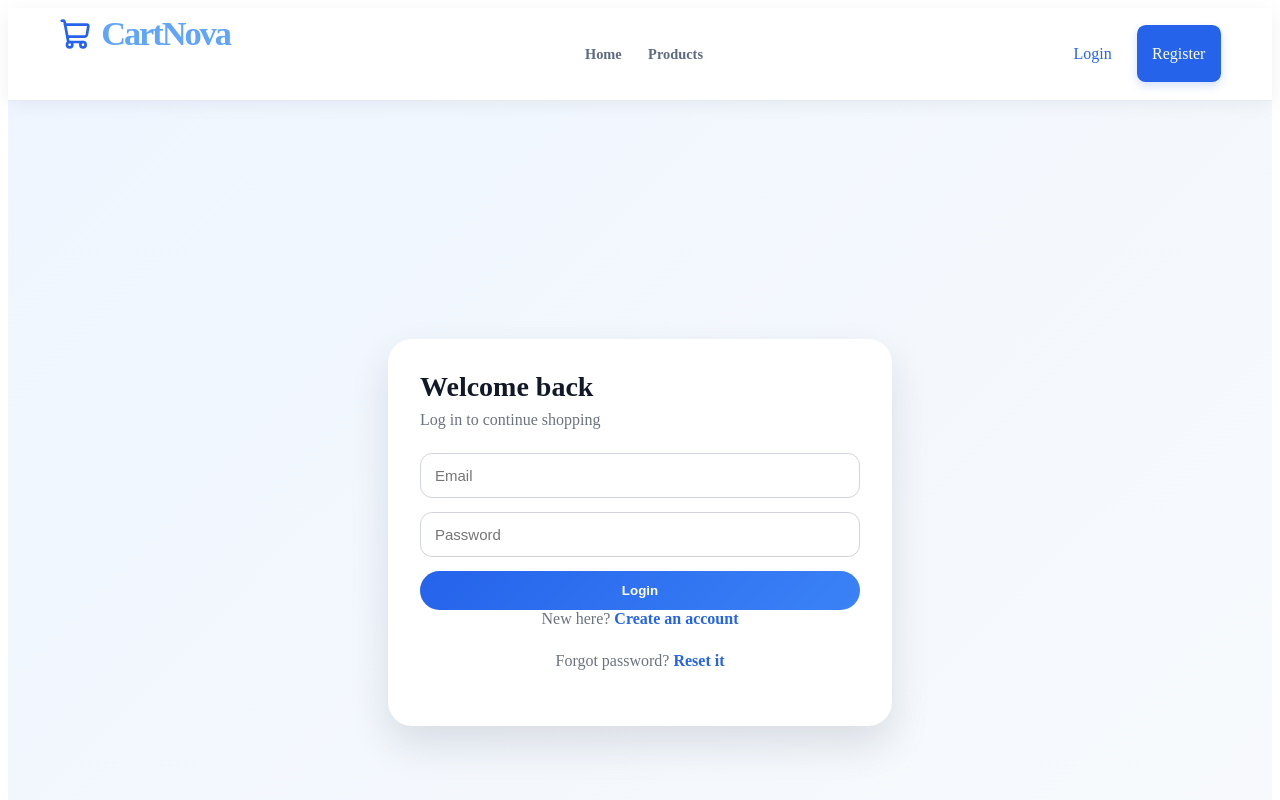
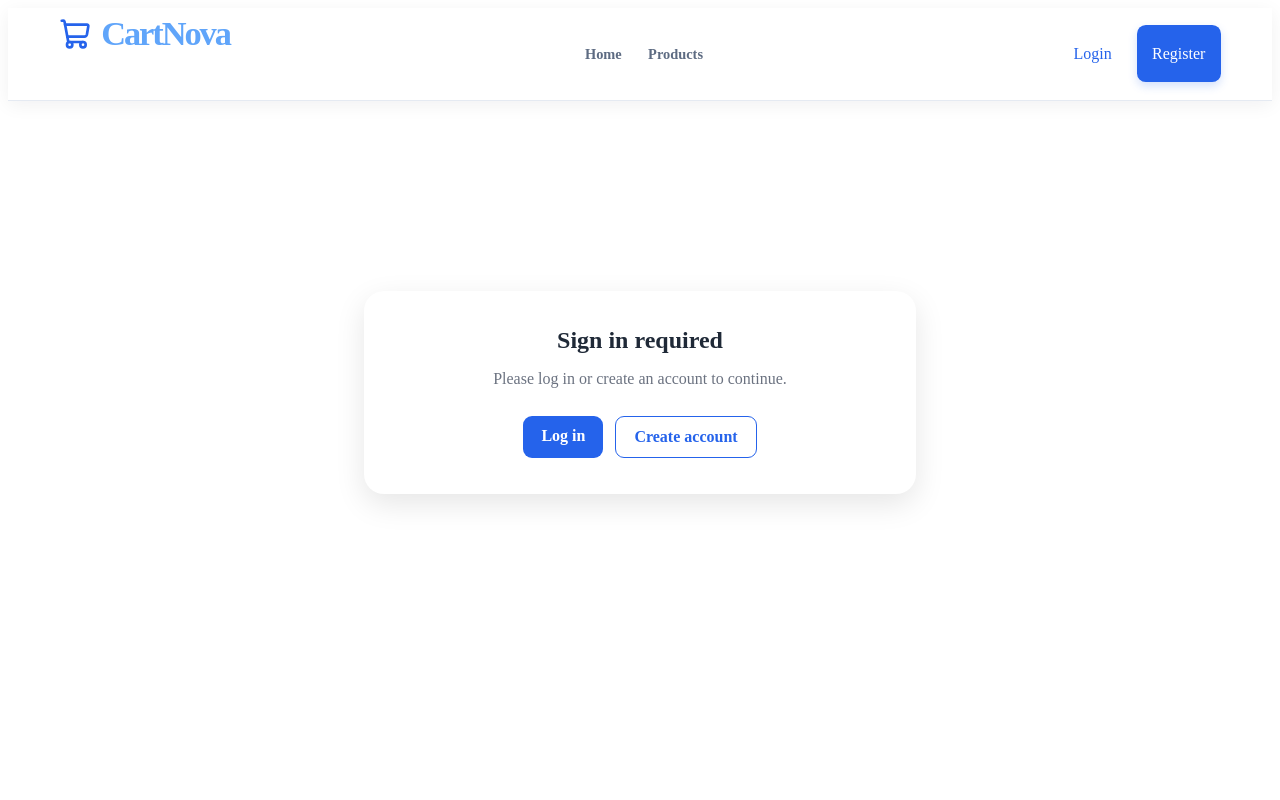
Before and after one commit to PREMANSHU05/CartNova, a React (Vite) app in the folder frontend/: page /cart in a window 1280 px wide. Before the commit this address led to /login. Shown: the top 800 px of the page. Built offline with nearby package versions, Linux system fonts and the light colour scheme.

Commit message:
added functinality of guest feature

```diff
--- a/frontend/src/components/ProtectedRoute.jsx
+++ b/frontend/src/components/ProtectedRoute.jsx
@@ -1,10 +1,35 @@
-import { Navigate } from "react-router-dom";
+import { Link, useLocation } from "react-router-dom";
+import "../styles/AuthRequired.css";
 
 const ProtectedRoute = ({ children }) => {
   const token = localStorage.getItem("token");
+  const location = useLocation();
 
   if (!token) {
-    return <Navigate to="/login" />;
+    const isAddingProduct = location.pathname === "/admin/add-product";
+
+    return (
+      <main className="auth-required" aria-labelledby="auth-required-title">
+        <section className="auth-required-card">
+          <h1 id="auth-required-title">
+            {isAddingProduct ? "Sign in to add a product" : "Sign in required"}
+          </h1>
+          <p>
+            {isAddingProduct
+              ? "Please log in or create an account before adding a product."
+              : "Please log in or create an account to continue."}
+          </p>
+          <div className="auth-required-actions">
+            <Link className="auth-required-login" to="/login">
+              Log in
+            </Link>
+            <Link className="auth-required-register" to="/register">
+              Create account
+            </Link>
+          </div>
+        </section>
+      </main>
+    );
   }
 
   return children;
--- /dev/null
+++ b/frontend/src/styles/AuthRequired.css
@@ -0,0 +1,60 @@
+.auth-required {
+  min-height: 65vh;
+  display: grid;
+  place-items: center;
+  padding: 32px 20px;
+}
+
+.auth-required-card {
+  width: min(100%, 480px);
+  padding: 36px;
+  text-align: center;
+  background: #fff;
+  border-radius: 20px;
+  box-shadow: 0 10px 30px rgba(0, 0, 0, 0.1);
+}
+
+.auth-required-card h1 {
+  margin: 0 0 12px;
+  color: #1f2937;
+}
+
+.auth-required-card p {
+  margin: 0;
+  color: #6b7280;
+  line-height: 1.6;
+}
+
+.auth-required-actions {
+  display: flex;
+  justify-content: center;
+  gap: 12px;
+  margin-top: 24px;
+}
+
+.auth-required-actions a {
+  padding: 11px 18px;
+  border-radius: 9px;
+  font-weight: 600;
+  text-decoration: none;
+}
+
+.auth-required-login {
+  color: #fff;
+  background: #2563eb;
+}
+
+.auth-required-register {
+  color: #2563eb;
+  border: 1px solid #2563eb;
+}
+
+@media (max-width: 420px) {
+  .auth-required-card {
+    padding: 28px 20px;
+  }
+
+  .auth-required-actions {
+    flex-direction: column;
+  }
+}
```
